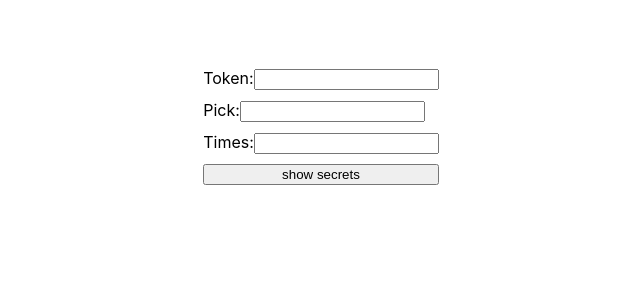
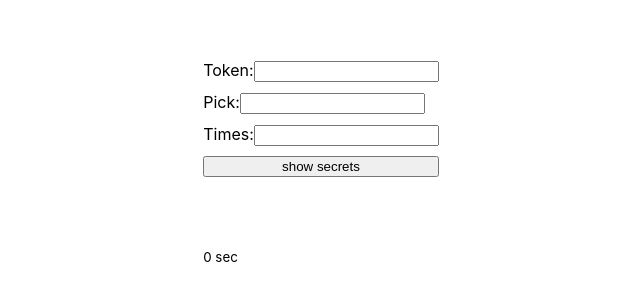
Before and after one commit to kirill-ottofeller/zero-benchmark, a Next.js app: page / in a window 1280 px wide. Shown: the part 238-538 px from the top of the page, without its empty margins (319-959 px from the left). Built offline with nearby package versions, Linux system fonts and the light colour scheme.

Commit message:
update timestamp repr

```diff
--- a/pages/api/zero-secrets.ts
+++ b/pages/api/zero-secrets.ts
@@ -28,7 +28,7 @@ export default async function handler(
         )
   }catch(error) {
     const t2 = performance.now()
-    res.status(200).json({error: JSON.stringify({error}, undefined, 2), secrets, timestamp: t2 - t1})
+    return res.status(200).json({error: JSON.stringify({error}, undefined, 2), secrets, timestamp: t2 - t1})
   }
 
   const t2 = performance.now()
--- a/pages/index.tsx
+++ b/pages/index.tsx
@@ -1,10 +1,11 @@
+import dayjs from 'dayjs'
 import type { NextPage } from 'next'
 import Head from 'next/head'
 import { FormEventHandler, useRef, useState } from 'react'
 import styles from '../styles/Home.module.css'
 
 const Home: NextPage = () => {
-  const [data, setData] = useState({secrets: [], timestamp: null, error: null})
+  const [data, setData] = useState({secrets: [], timestamp: 0, error: null})
   const [isLoading, setIsLoading] = useState(false)
 
   const showSecrets: FormEventHandler<HTMLFormElement> = event => {
@@ -62,11 +63,11 @@ const Home: NextPage = () => {
         </div>}
 
         {!isLoading && <>
-          <ul>
+          <ul style={{maxHeight: '500px', overflow: 'auto'}}>
             {data.secrets.map(({name, value}, index) => <li key={index}>{index + 1}. {name}: {value}</li>)}
           </ul>
 
-          <small>{data.timestamp}</small>
+          <small>{data.timestamp / 1000} sec</small>
         </>}
       </main>
     </div>
```
